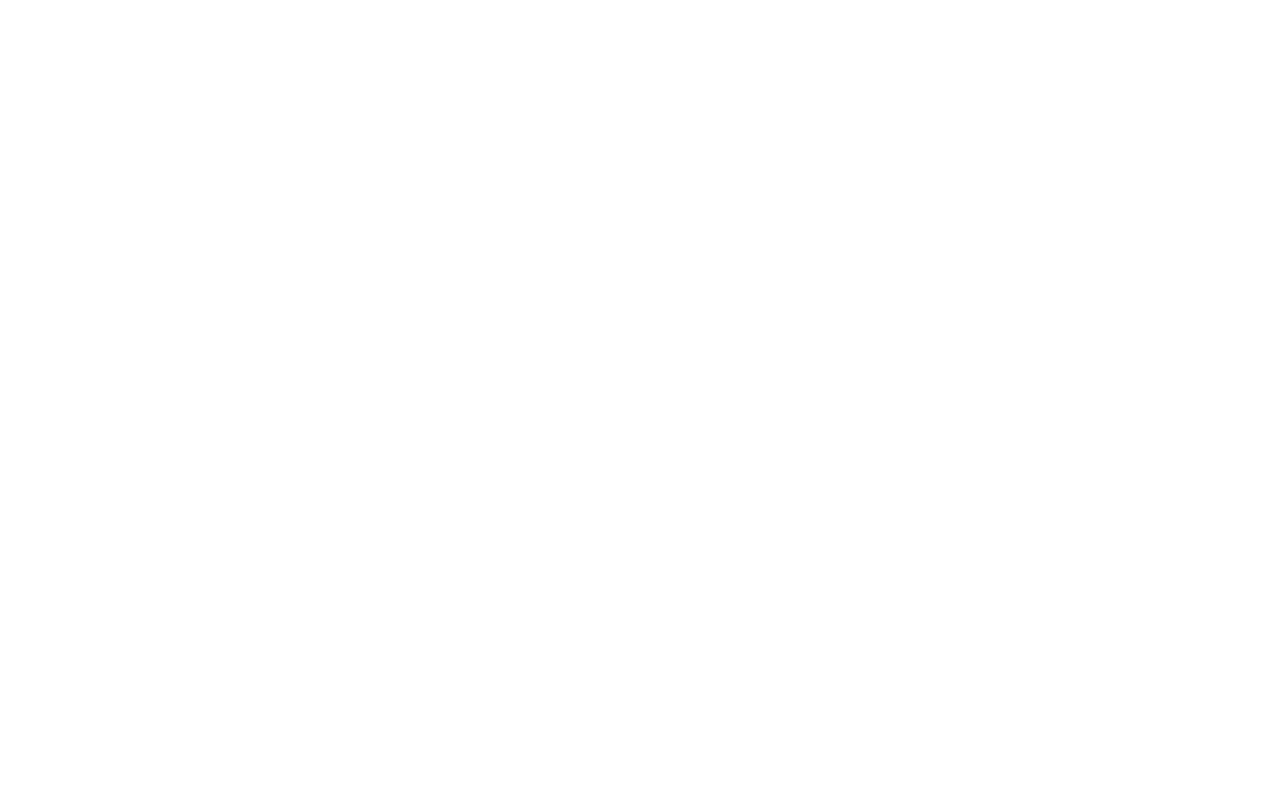
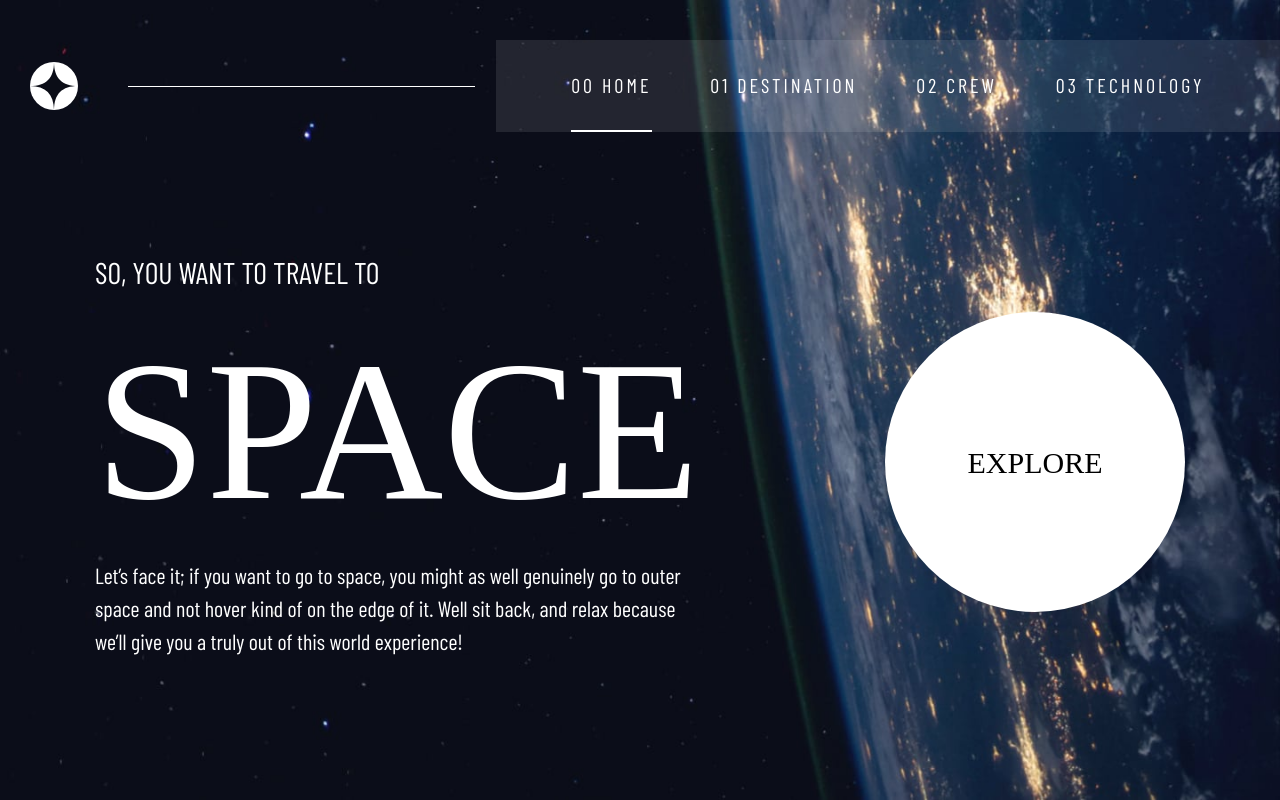
Before and after one commit to M8Eggman/React-Space-Router, a React (Vite) app: page /#/ in a window 1280 px wide. Before the commit this address had no page. Built offline with nearby package versions, Linux system fonts and the light colour scheme; a web font is replaced by a local one.

Commit message:
fix hashrouter

```diff
--- a/src/App.jsx
+++ b/src/App.jsx
@@ -13,19 +13,19 @@
   return (
     <>
       <Routes>
-        <Route path="/React-Space-Router/" element={<Home />} />
+        <Route path="/" element={<Home />} />
         {/* Destination */}
-        <Route path="/React-Space-Router/destination/" element={<DestinationLayout />}>
+        <Route path="/destination/" element={<DestinationLayout />}>
           <Route index element={<Navigate to="moon" />} /> {/* navigate attribu une route par défaut dans ce cas-ci "moon"  */}
           <Route path=":destination" element={<DestinationContent />} />
         </Route>
         {/* Crew */}
-        <Route path="/React-Space-Router/crew/" element={<CrewLayout />}>
+        <Route path="/crew/" element={<CrewLayout />}>
           <Route index element={<Navigate to="douglas" />} />
           <Route path=":name" element={<CrewContent />} />
         </Route>
         {/* Technology */}
-        <Route path="/React-Space-Router/technology/" element={<TechnologyLayout />}>
+        <Route path="/technology/" element={<TechnologyLayout />}>
           <Route index element={<Navigate to="vehicle" />} />
           <Route path=":technology" element={<TechnologyContent />} />
         </Route>
--- a/src/components/nav/Nav.jsx
+++ b/src/components/nav/Nav.jsx
@@ -10,24 +10,24 @@
     <>
       <nav>
         <div className="navLogo">
-          <Link to="/React-Space-Router">
+          <Link to="/">
             <img src={logo} alt="" />
           </Link>
         </div>
         <ul>
           <li>
-            <NavLink to="/React-Space-Router" end>
+            <NavLink to="/" end>
               00 HOME
             </NavLink>
           </li>
           <li>
-            <NavLink to="/React-Space-Router/destination">01 DESTINATION</NavLink>
+            <NavLink to="/destination">01 DESTINATION</NavLink>
           </li>
           <li>
-            <NavLink to="/React-Space-Router/crew">02 CREW</NavLink>
+            <NavLink to="/crew">02 CREW</NavLink>
           </li>
           <li>
-            <NavLink to="/React-Space-Router/technology">03 TECHNOLOGY</NavLink>
+            <NavLink to="/technology">03 TECHNOLOGY</NavLink>
           </li>
         </ul>
         <button onClick={() => setNav(!nav)}>
@@ -35,12 +35,12 @@
         </button>
         {nav && (
           <div className="navResponsive">
-            <NavLink to="/React-Space-Router" end>
+            <NavLink to="/" end>
               00 HOME
             </NavLink>
-            <NavLink to="/React-Space-Router/destination">01 DESTINATION</NavLink>
-            <NavLink to="/React-Space-Router/crew">02 CREW</NavLink>
-            <NavLink to="/React-Space-Router/technology">03 TECHNOLOGY</NavLink>
+            <NavLink to="/destination">01 DESTINATION</NavLink>
+            <NavLink to="/crew">02 CREW</NavLink>
+            <NavLink to="/technology">03 TECHNOLOGY</NavLink>
           </div>
         )}
       </nav>
--- a/src/main.jsx
+++ b/src/main.jsx
@@ -1,6 +1,6 @@
 import { StrictMode } from "react";
 import { createRoot } from "react-dom/client";
-import { BrowserRouter, HashRouter } from "react-router-dom";
+import { HashRouter } from "react-router-dom";
 import "bootstrap/dist/css/bootstrap.min.css";
 import "bootstrap/dist/js/bootstrap.bundle.min.js";
 import "./index.css";
--- a/src/pages/crew/CrewContent.jsx
+++ b/src/pages/crew/CrewContent.jsx
@@ -19,7 +19,7 @@
               <ul>
                 {dataCrew.map((item) => (
                   <li key={item.link}>
-                    <NavLink to={`/React-Space-Router/crew/${item.link}`}></NavLink>
+                    <NavLink to={`/crew/${item.link}`}></NavLink>
                   </li>
                 ))}
               </ul>
--- a/src/pages/destination/DestinationContent.jsx
+++ b/src/pages/destination/DestinationContent.jsx
@@ -18,7 +18,7 @@
               <ul>
                 {dataDestination.map((item) => (
                   <li key={item.link}>
-                    <NavLink to={`/React-Space-Router/destination/${item.link}`}>{item.name.toUpperCase()}</NavLink>
+                    <NavLink to={`/destination/${item.link}`}>{item.name.toUpperCase()}</NavLink>
                   </li>
                 ))}
               </ul>
--- a/src/pages/home/Home.jsx
+++ b/src/pages/home/Home.jsx
@@ -16,7 +16,7 @@
               we’ll give you a truly out of this world experience!
             </p>
           </div>
-          <Link to="/React-Space-Router/destination">
+          <Link to="/destination">
             <div className="homeButton">
               <p>EXPLORE</p>
             </div>
--- a/src/pages/technology/TechnologyContent.jsx
+++ b/src/pages/technology/TechnologyContent.jsx
@@ -13,7 +13,7 @@
             <ul>
               {dataTechnology.map((item, index) => (
                 <li key={item.link}>
-                  <NavLink to={`/React-Space-Router/technology/${item.link}`}>{index + 1}</NavLink>
+                  <NavLink to={`/technology/${item.link}`}>{index + 1}</NavLink>
                 </li>
               ))}
             </ul>
```
